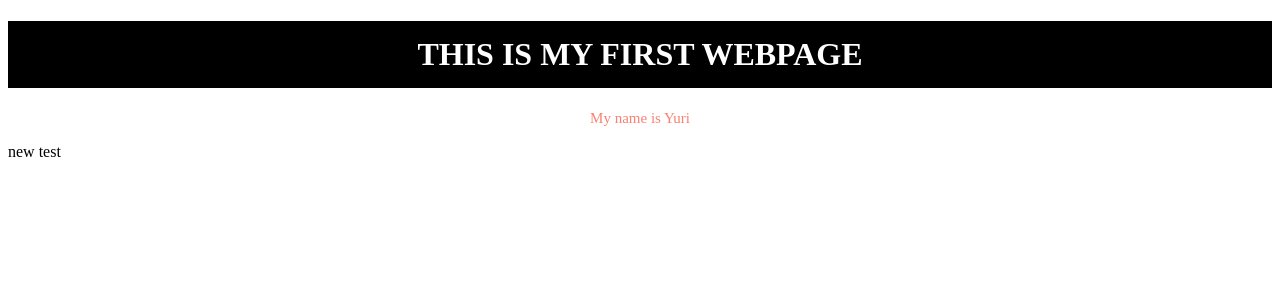
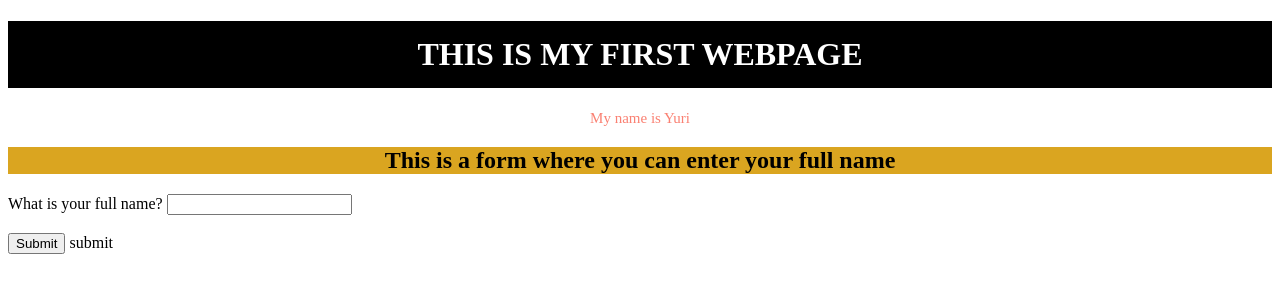
Before and after one commit to HaradaYuri/HaradaYuri.github.io, a plain HTML site: page index.html in a window 1280 px wide. Drawn offline with Linux system fonts and the light colour scheme.

Commit message:
second upload

```diff
--- a/index.css
+++ b/index.css
@@ -1,4 +1,4 @@
-.header1{
+.header1 {
     background-color: black;
     color: white;
     font-size: 18;
@@ -7,8 +7,12 @@
     text-transform: uppercase;
 }
 
-.para{
+.para {
     color: salmon;
     font-size: 15px;
     text-align: center;
 }
+h2 {
+    background-color: goldenrod;
+    text-align: center;
+}
--- a/index.html
+++ b/index.html
@@ -10,6 +10,12 @@
 <body>
     <h1 class="header1">This is my first webpage</h1>
     <p class="para">My name is Yuri</p>
-    <p>new test</p>
+    <form action="">
+        <h2>This is a form where you can enter your full name</h2>
+        <label for="full-name">What is your full name?</label>
+        <input type="text" class="full_name" id="full-name" required><br><br>
+        <input type="submit"> submit
+    </form>
+
 </body>
 </html>
```
Also changed, not shown: 1 other file.
